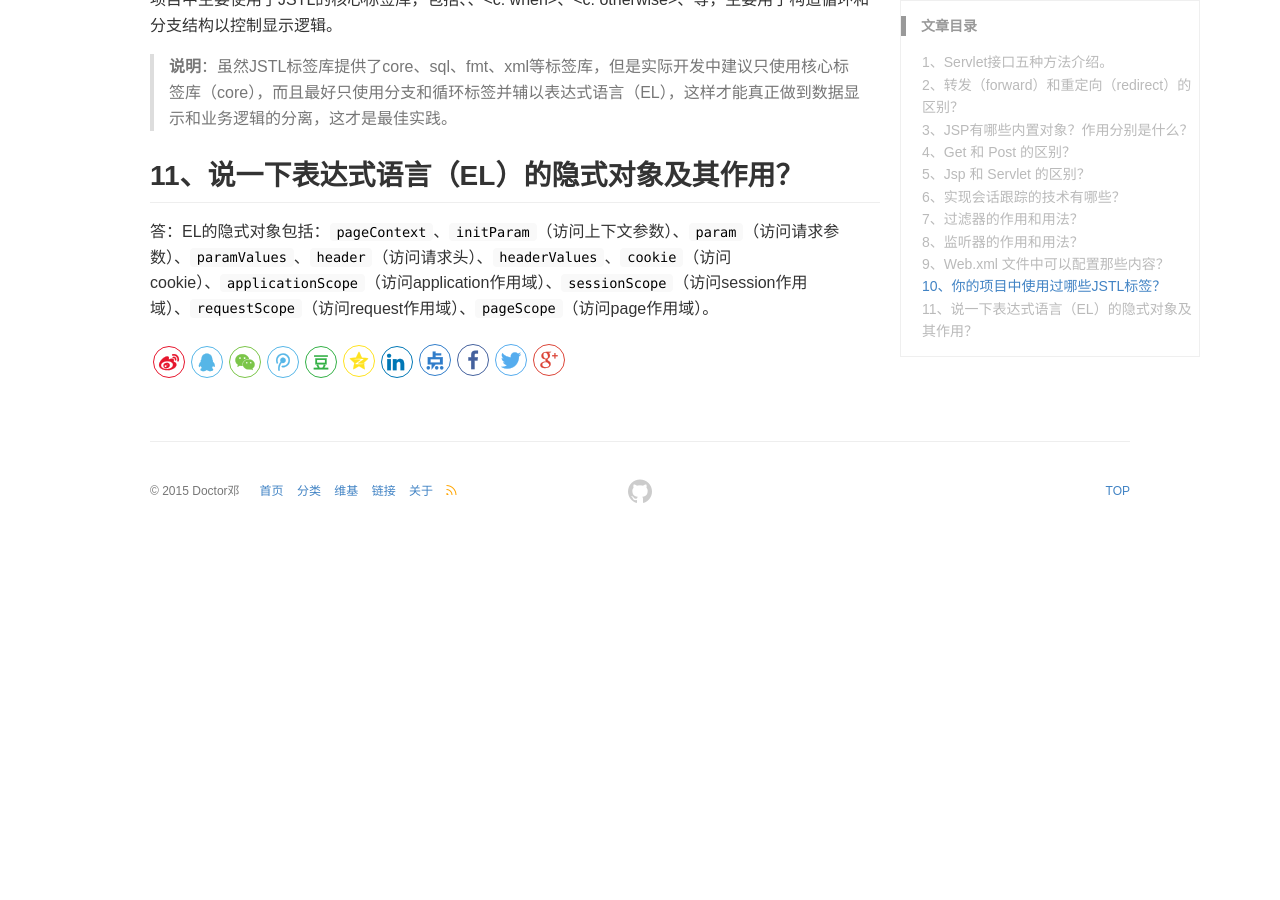
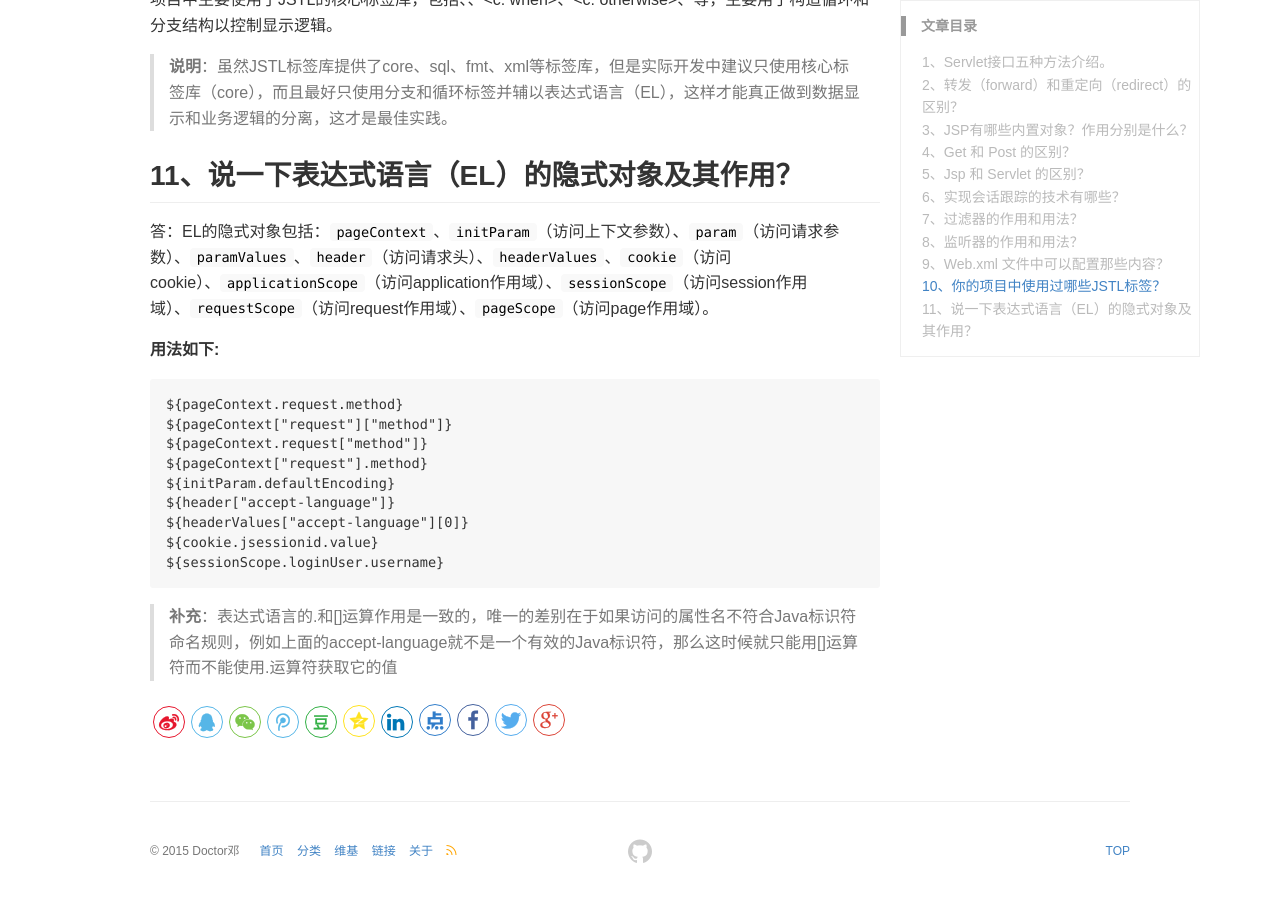
Before and after one commit to DoctorDeng/DoctorDeng.github.io, a Jekyll site: the page built from _posts/2016-09-12-java-面试.md, in a window 1280 px wide and 900 px high, scrolled down 10862 px. Built offline with Jekyll 4.4.1, drawn with Linux system fonts in a browser that asks for light colours; before the commit the page ends 11402 px from its top, so only the background shows below that.

Commit message:
modify file

````diff
--- a/_posts/2016-09-12-java-面试.md
+++ b/_posts/2016-09-12-java-面试.md
@@ -444,3 +444,19 @@ C. Who you are? — 指纹识别、虹膜识别
 
 ## 11、说一下表达式语言（EL）的隐式对象及其作用？
 答：EL的隐式对象包括：`pageContext`、`initParam`（访问上下文参数）、`param`（访问请求参数）、`paramValues`、`header`（访问请求头）、`headerValues`、`cookie`（访问cookie）、`applicationScope`（访问application作用域）、`sessionScope`（访问session作用域）、`requestScope`（访问request作用域）、`pageScope`（访问page作用域）。
+
+**用法如下:**
+
+```html?linenums
+${pageContext.request.method}
+${pageContext["request"]["method"]}
+${pageContext.request["method"]}
+${pageContext["request"].method}
+${initParam.defaultEncoding}
+${header["accept-language"]}
+${headerValues["accept-language"][0]}
+${cookie.jsessionid.value}
+${sessionScope.loginUser.username}
+```
+
+> **补充**：表达式语言的.和[]运算作用是一致的，唯一的差别在于如果访问的属性名不符合Java标识符命名规则，例如上面的accept-language就不是一个有效的Java标识符，那么这时候就只能用[]运算符而不能使用.运算符获取它的值
````
